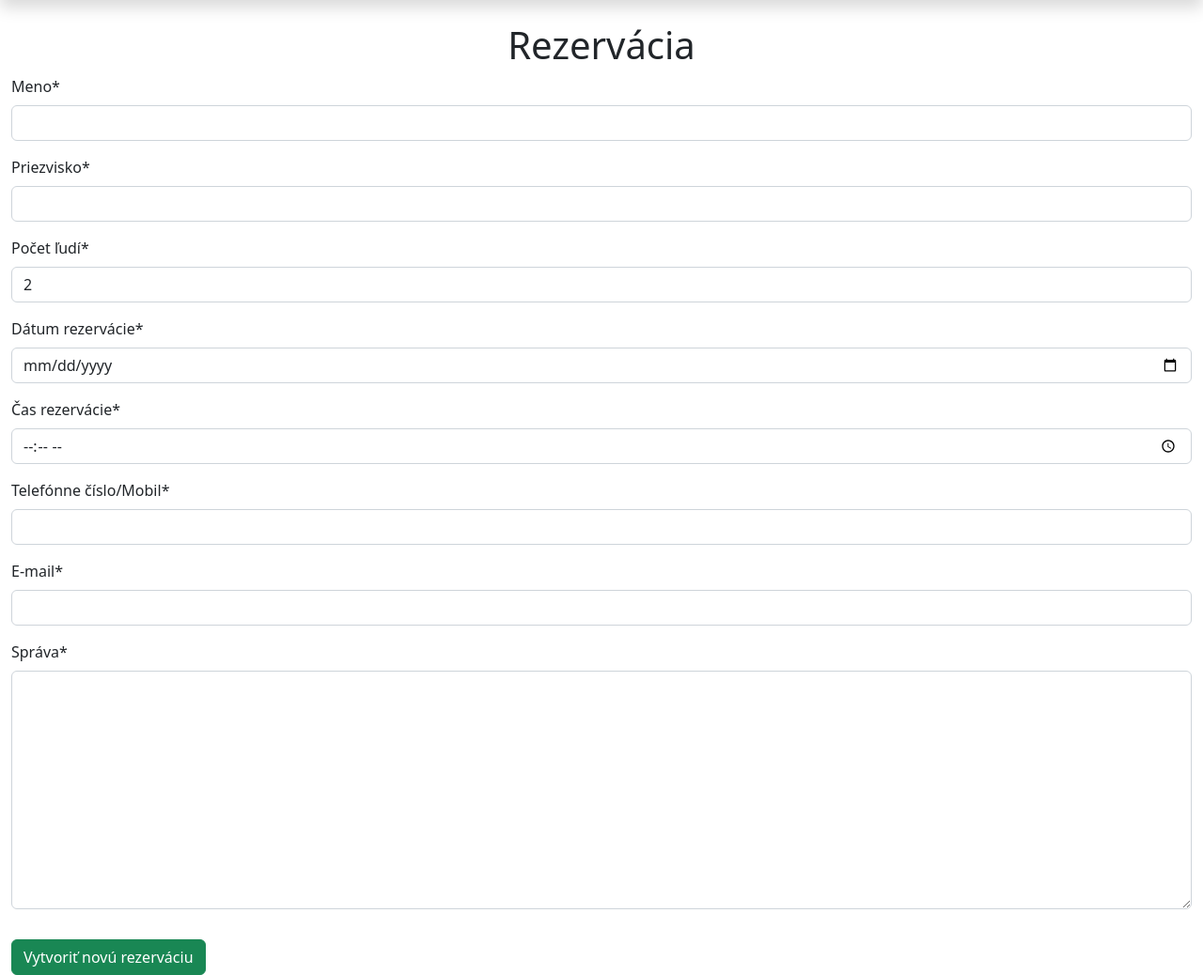
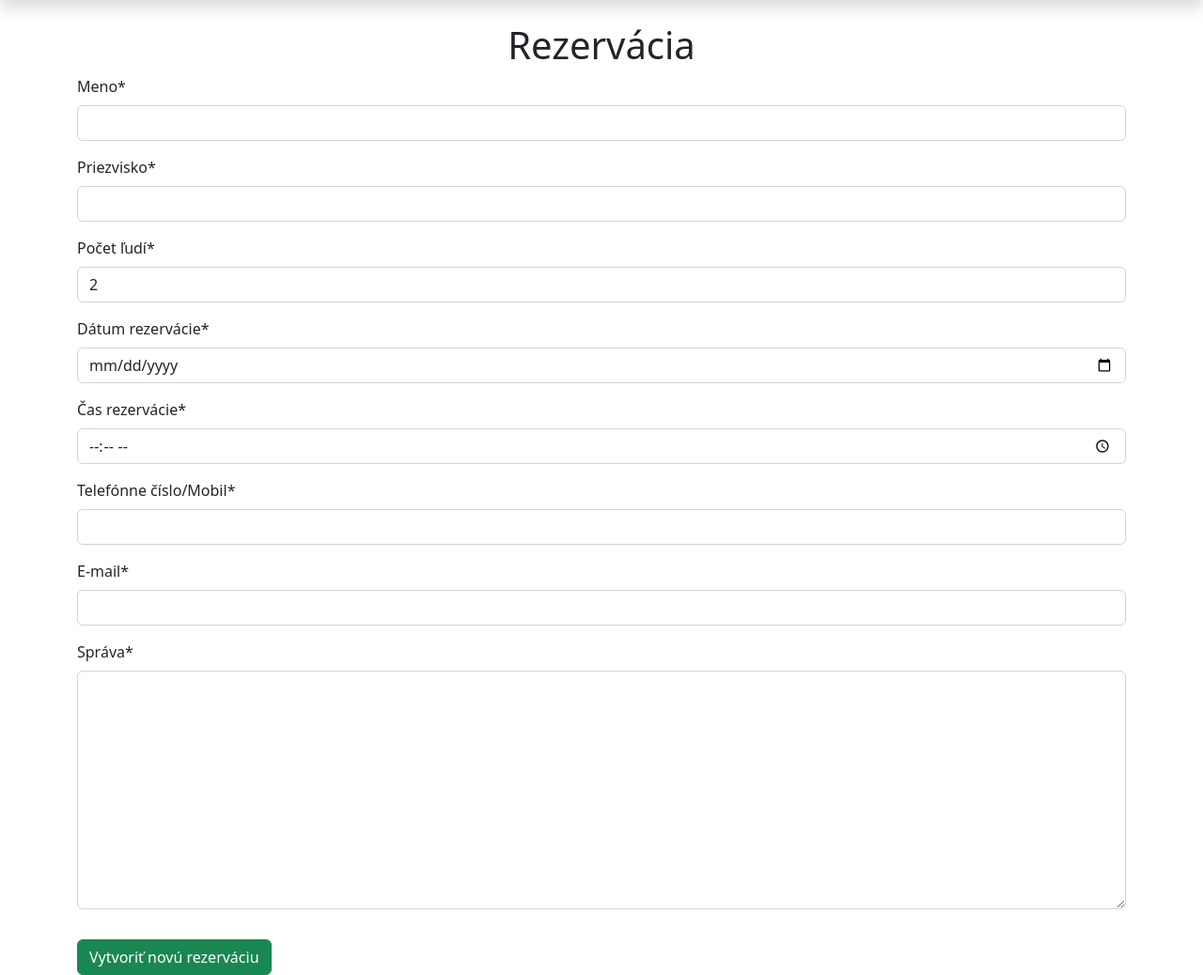
Before and after one commit to neisor/table-reservation-lobbybar, a Django app: page / in a window 1280 px wide. Shown: the part 56-1094 px from the top of the page at 94% size. Run offline with Django 4.2, Linux system fonts and the light colour scheme; some libraries are stand-ins or nearby versions.

Commit message:
fix: make container-lg instead of fluid in create_new_reservation.html

```diff
--- a/table_reservation/reservations/templates/reservations/create_new_reservation.html
+++ b/table_reservation/reservations/templates/reservations/create_new_reservation.html
@@ -2,7 +2,7 @@
 {% block content %}
     <h1 class="text-center">Rezervácia</h1>
 
-    <div class="container-fluid">
+    <div class="container-lg">
         {% if form.errors %}
             <div class="alert alert-danger">
                 {{ form.errors }}
```
